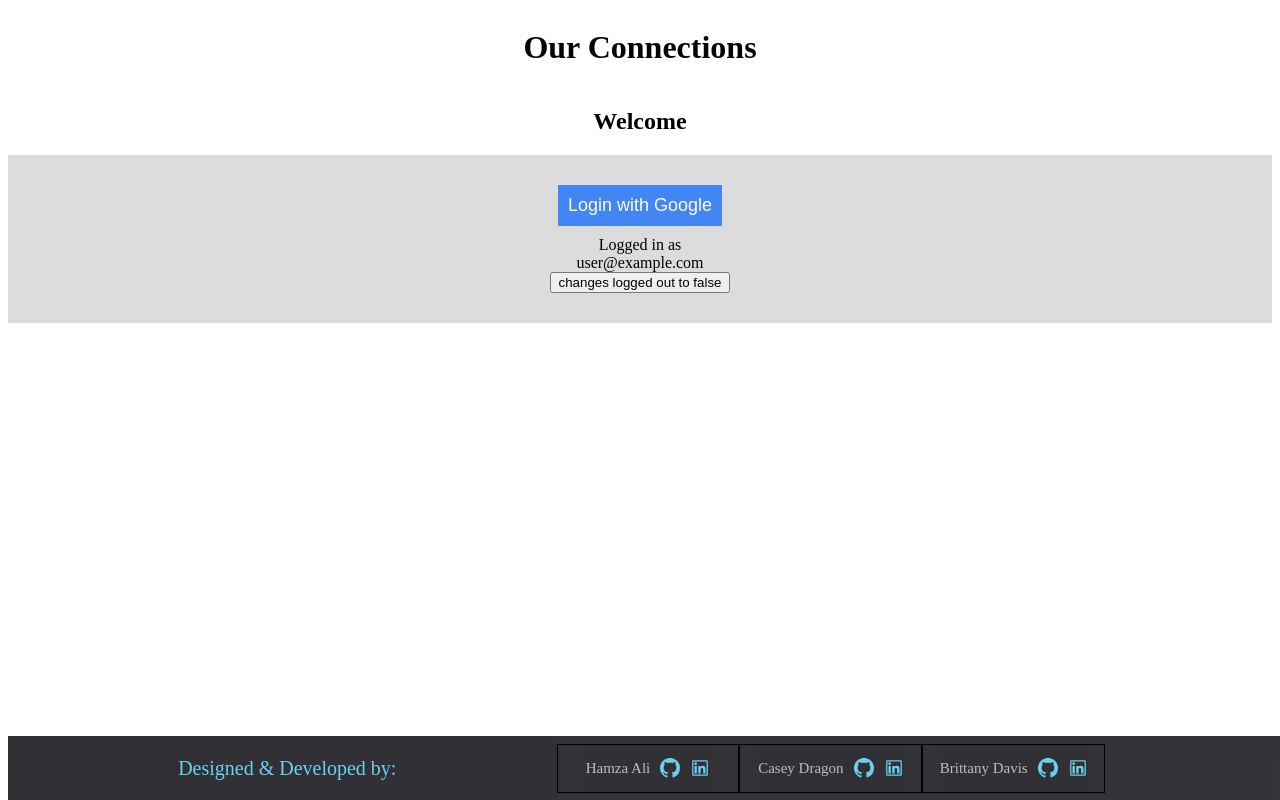
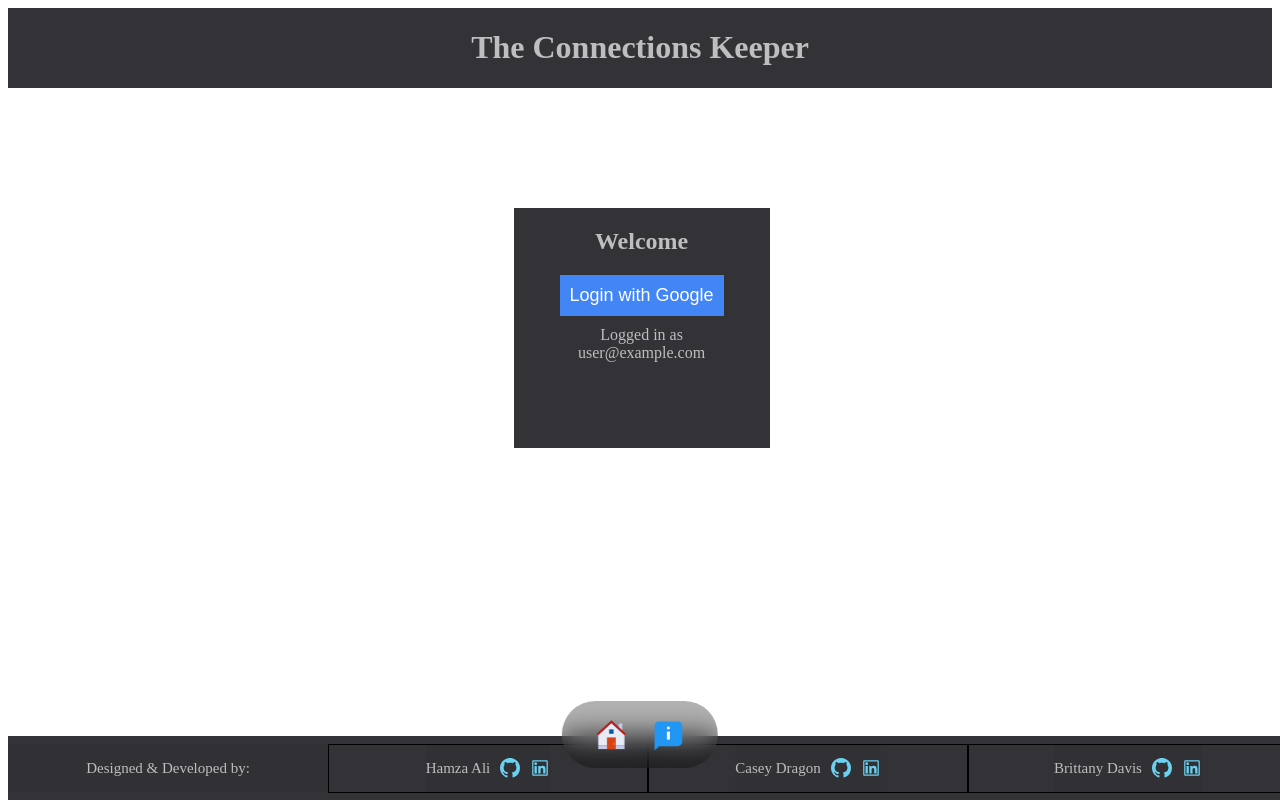
Before and after one commit to shamzaali7/connection-frontend-api, a React (Create React App) app: page / in a window 1280 px wide. Built offline with nearby package versions, Linux system fonts and the light colour scheme; no server answers; the database is empty; sample sign-in values are in the browser's storage.

Commit message:
footer added and linked with git hub and linkedin

```diff
--- a/src/App.css
+++ b/src/App.css
@@ -2,16 +2,6 @@
   text-align: center;
 }
 
-.App-logo {
-  height: 40vmin;
-  pointer-events: none;
-}
-
-@media (prefers-reduced-motion: no-preference) {
-  .App-logo {
-    animation: App-logo-spin infinite 20s linear;
-  }
-}
 {/*--------------------Header.js css --------------------------*/}
 .Header {
   color:rgb(4, 5, 5);
@@ -19,6 +9,8 @@
   flex-direction: column;
   align-items: center;
   justify-content: center;
+  background: rgba(49, 49, 54, 0.993);
+  color: rgb(190, 190, 190);
 
 
 }
@@ -26,13 +18,8 @@
   background-color: rgb(4, 5, 5);
   display: flex;
   align-items: flex-end;
-
-
 }
 
-.App-link {
-  color: #61dafb;
-}
 
 @keyframes App-logo-spin {
   from {
@@ -57,3 +44,15 @@ Footer{
     height: 4rem;
 
 }
+.login{
+  display: flex;
+  flex-direction: column;
+  justify-content: center;
+
+}
+Login{
+  display: flex;
+  flex-direction: column;
+  justify-content: center;
+  margin-bottom: 40vh ;
+}
--- a/src/App.js
+++ b/src/App.js
@@ -7,20 +7,26 @@ import Footer from './Footer'
 import Nav from './Nav'
 import Login from './Login'
 
-
-
   function App() {
+    const [loggedOut, setLoggedOut] = useState(true)
   return (
     <div className="app">
           <Header/>
             <Router>
+            {/* <button>
+              <Login onClick={() => setLoggedOut(false)} setLoggedOut={setLoggedOut} exact path="/main"></Login>
+              </button> */}
+
                 <Routes>
                   <Route exact path="/" element={<Login />} />
                   <Route exact path="/main" element={<Main />} />
+
                 </Routes>
+                <Nav/>
+              <Footer/>
             </Router>
-          <Footer/>
     </div>
   );
 }
+
 export default App;
--- a/src/Footer.css
+++ b/src/Footer.css
@@ -2,11 +2,10 @@
 a {
     color: inherit;
 }
-.item1 {
+.item1{
     border: none;
     background-color: inherit;
     color: #6bd1f0;
-
     font-size: 20px;
     display: flex;
     justify-content: center;
@@ -20,9 +19,8 @@ a {
     outline: 0;
 }
 .item2 {
-    background: rgba(49, 49, 54, 0.993);
+    background-color:rgba(49, 49, 54, 0.993);
     color: rgb(190, 190, 190);
-
     font-size: 15px;
     display: flex;
     justify-content: center;
@@ -41,12 +39,12 @@ container{
 .footer-container {
     color: aliceblue;
     text-align: center;
-    background-color: rgba(49, 49, 54, 0.993);
+    background-color:rgba(49, 49, 54, 0.993);
     font-size: 15px;
     width: 100%;
     height: 4rem;
     display: grid;
-    grid-template-columns: 3fr 1fr 1fr 1fr 1fr;
+    grid-template-columns: 1fr  1fr 1fr 1fr;
     align-items: center;
 }
 
--- a/src/Footer.js
+++ b/src/Footer.js
@@ -7,7 +7,8 @@ const Footer = () => {
     return (
         <footer className="footer">
             <div className="footer-container">
-                <div className="item1">
+
+                <div className="item2">
                   <p> Designed & Developed by: </p>
                 </div>
                 <container>
--- a/src/Header.js
+++ b/src/Header.js
@@ -7,7 +7,7 @@ const Header = () => {
   return (
     <div className="Header">
         <header>
-            <h1>Our Connections</h1>
+            <h1>The Connections Keeper</h1>
 
         </header>
     </div>
--- a/src/Login.css
+++ b/src/Login.css
@@ -1,22 +1,17 @@
-
-.login {
-  height: 100vh;
-  width: 100vw;
-  display: flex;
-}
-
 .login__container {
   display: flex;
   flex-direction: column;
-  text-align: center;
-  background-color: #dcdcdc;
-  padding: 30px;
+  text-align: center fixed;
+
+    color: rgb(190, 190, 190);
+    width: 20vw;
+    height: 30vh;
+    margin-top: 15vh;;
+    margin-left: 40%;
   align-items: center;
-    place-content: center;
-
-
+    place-items: center;
+    background-color:rgba(49, 49, 54, 0.993);
 }
-
 .login__textBox {
   padding: 10px;
   font-size: 18px;
@@ -24,9 +19,7 @@
   align-items: center;
     place-content: center;
     display: flex;
-
 }
-
 .login__btn {
   padding: 10px;
   font-size: 18px;
@@ -35,22 +28,14 @@
   color: white;
   background-color: black;
 }
-
 .login__google {
   background-color: #4285f4;
   align-items: center;
     place-content: center;
     display: flex;
-
-
-}
-
-.login div {
-  margin-top: 7px;
 }
 h2{
     align-items: center;
     place-content: center;
     display: flex;
-
 }
--- a/src/Login.js
+++ b/src/Login.js
@@ -41,25 +41,20 @@ const Login = ({ setLoggedOut }) => {
         }, [user, loading]);
 
 
- return (
-    <div>
-        <h2>Welcome</h2>
 
 
-        <div className="login__container">
+return (
+    <div>
+       <div className="login__container">
+        <h2>Welcome</h2>
         <button className="login__btn login__google" onClick={signInWithGoogle}>
         Login with Google</button>
         Logged in as
         <div>{name}</div>
         <div>{user?.email}</div>
-        <button onClick={() => setLoggedOut(false)}>changes logged out to false</button>
-        <div>
-        <Link to="/Main"></Link>
-
       </div>
         </div>
-    </div>
+
             )
         }
-
-export default Login;
+        export default Login;
--- a/src/Main.css
+++ b/src/Main.css
@@ -44,8 +44,8 @@
     flex-direction: wrap;
     font-size: medium;
     text-align: center;
-    /* font-family:'Courier New', Courier, monospace; */
-    font-family: 'Poppins', sans-serif;
+    font-family:'Courier New', Courier, monospace;
+    /* font-family: 'Poppins', sans-serif; */
     color: black;
 }
 
@@ -54,8 +54,9 @@
     flex-shrink: inherit;
     flex-basis: auto;
     font-size: small;
-    font-family: 'Poppins', sans-serif;
-    /* font-family:'Courier New', Courier, monospace; */
+    /* font-family: 'Poppins', sans-serif; */
+
+    font-family:'Courier New', Courier, monospace;
     color: black;
     margin: 0 auto;
 
@@ -74,7 +75,14 @@ header1{
     color: white;
     text-align: center;
     place-content: center;
-    background-color: grey;
+    background-color:rgba(49, 49, 54, 0.993);
+    height: 5vh;
+    align-items: center;
+    opacity: 90%;
+
+}
+.name{
+    color: rgb(190, 190, 190);
 }
 h4{
     place-content: center;
--- a/src/Nav.css
+++ b/src/Nav.css
@@ -16,7 +16,7 @@ nav{
 }
 nav a{
     background: transparent;
-    padding: 0.9rem;
+    padding: 0.3rem;
     border-radius: 50%;
     font-size: 1.1rem;
     display: flex;
```
Lines whose indentation alone changed are shown as unchanged.
